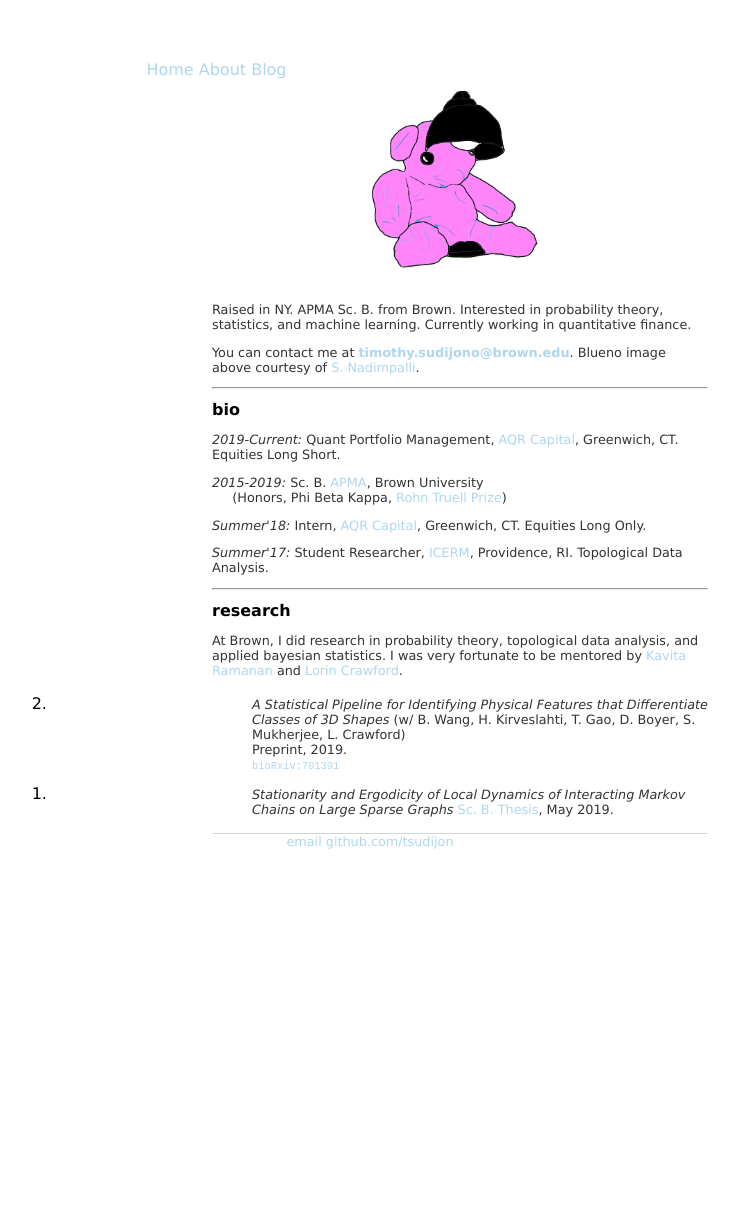
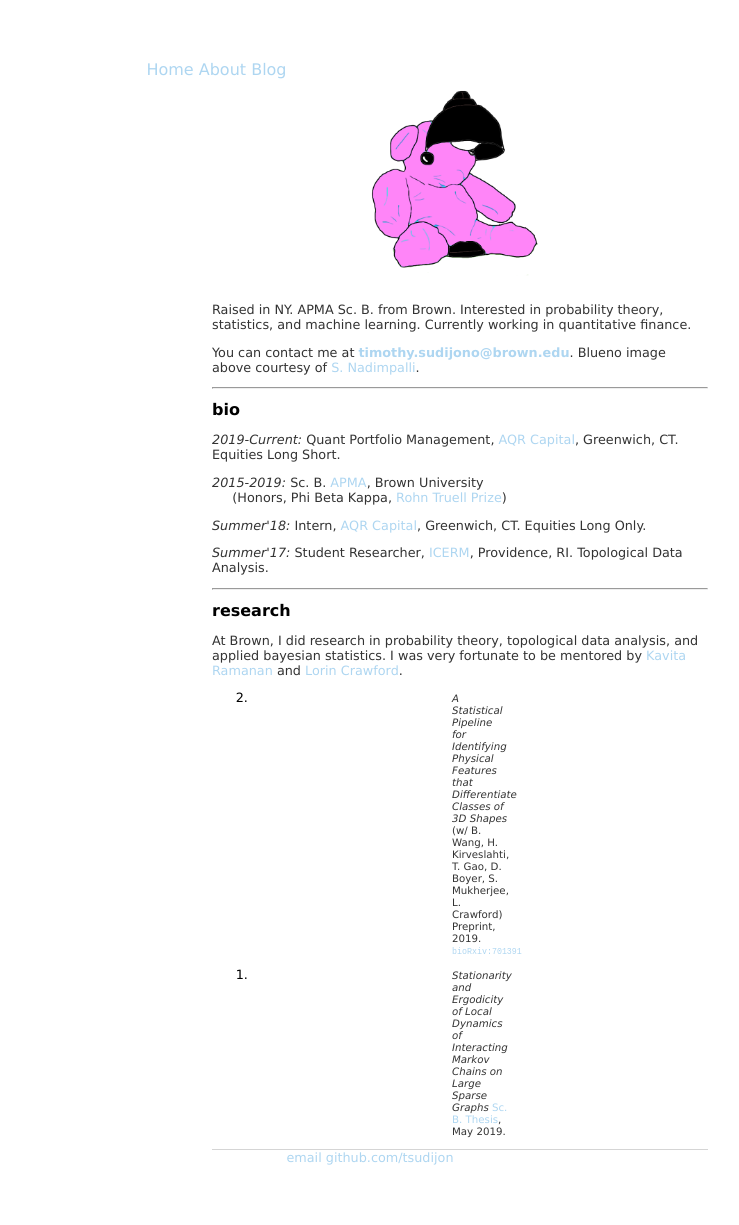
Before and after one commit to tsudijon/tsudijon.github.io, a Jekyll site: the page built from about/index.html, in a window 1280 px wide. Shown: the whole page, without its empty margins (188-927 px from the left). Built offline with Jekyll 4.4.1, drawn with Linux system fonts in a browser that asks for light colours; before the commit the page ends 909 px from its top, so only the background shows below that.

Commit message:
Updated list styling

```diff
--- a/about/index.html
+++ b/about/index.html
@@ -35,7 +35,7 @@ title: about
         <li>
             <p><em>A Statistical Pipeline for Identifying Physical Features that Differentiate Classes of 3D Shapes</em>
         (w/ B. Wang, H. Kirveslahti, T. Gao, D. Boyer, S. Mukherjee, L. Crawford)<br />
-        Preprint, 2019.<br />
+        Preprint, 2019.
         <a href="https://www.biorxiv.org/content/10.1101/701391v2"><code>bioRxiv:701391</code></a></p>
         </li>
 
--- a/css/main.css
+++ b/css/main.css
@@ -82,6 +82,12 @@ ul {
     margin: 0 auto;
 }
 
+ol {
+    margin-right: 200px;
+    margin-left: 200px;
+    font-size: 0.8em;
+}
+
 ul.posts {
     margin: 20px auto 40px;
     font-size: 1.5em;
```
